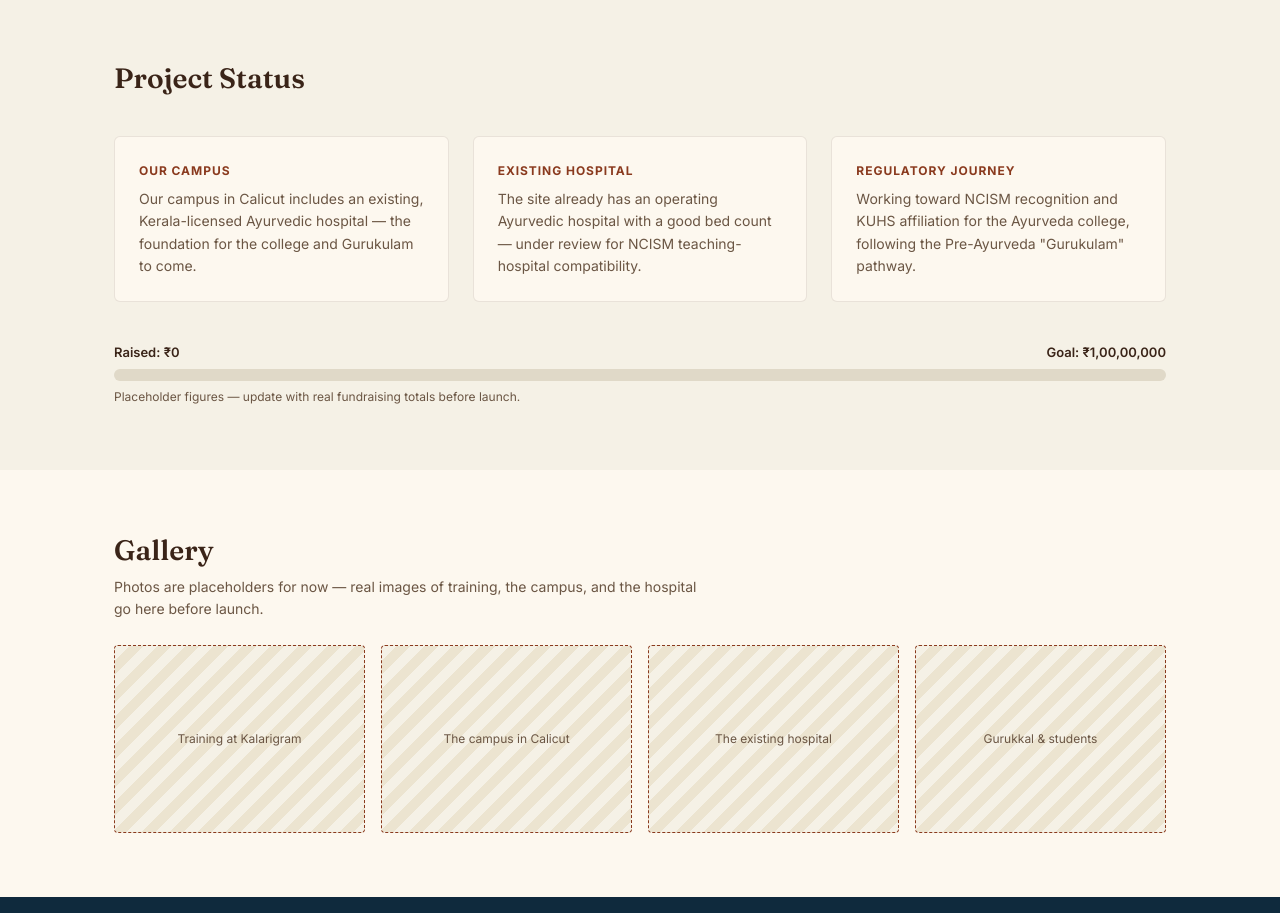
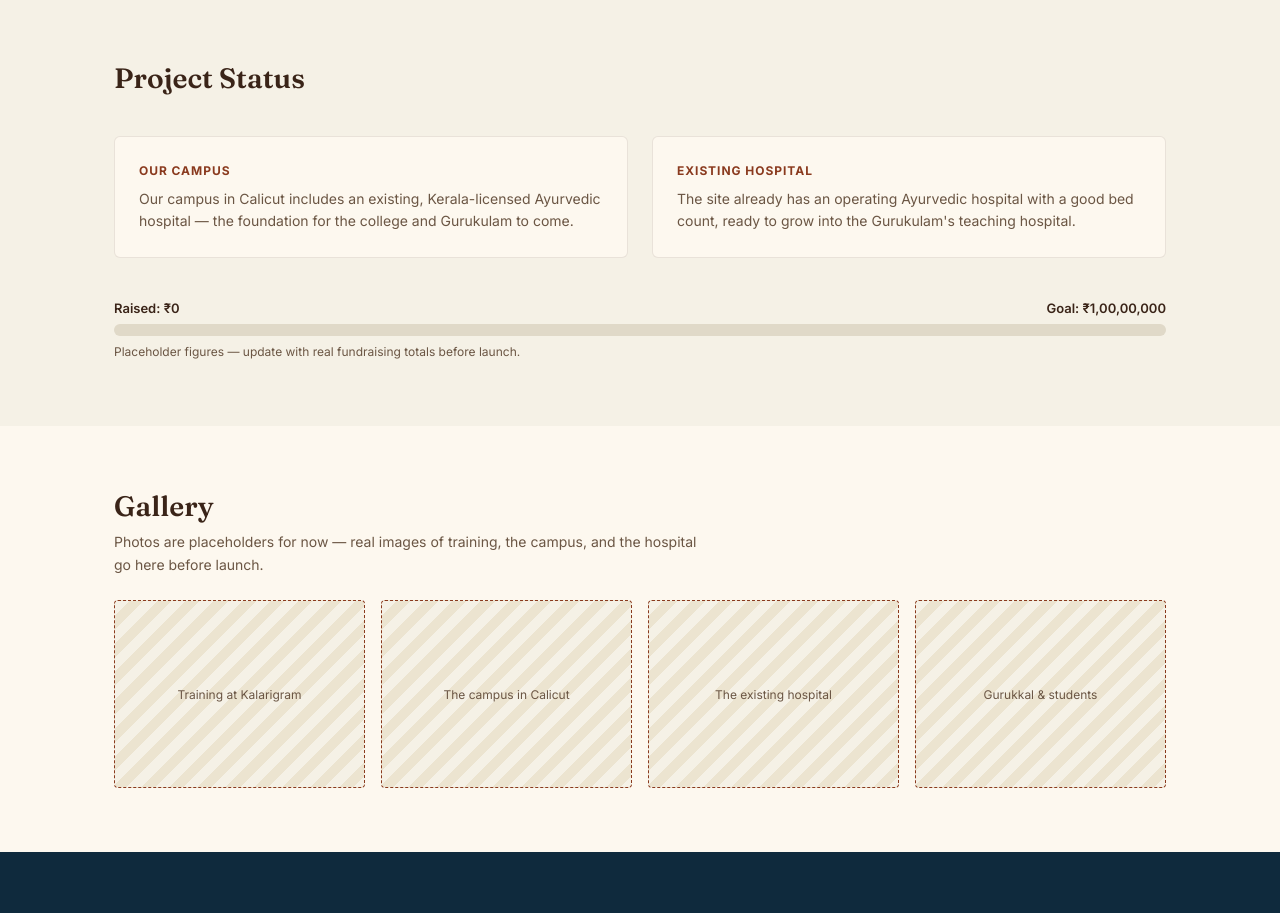
Before and after one commit to MadhanBabuR/gurukulam, a website built with Vite: page index.html in a window 1280 px wide. Shown: the part 1240-2153 px from the top of the page. Built offline with nearby package versions, Linux system fonts and the light colour scheme.

Commit message:
Remove the regulatory-status card from Project Status
Team decided regulatory detail (NCISM recognition, KUHS affiliation
progress) doesn't belong on the public site. Dropped the "Regulatory
Journey" status card entirely and softened the Existing Hospital
card's "under review for NCISM teaching-hospital compatibility" line
to a plain description with no regulatory-status framing.

```diff
--- a/index.html
+++ b/index.html
@@ -78,11 +78,7 @@
         </div>
         <div class="status-card">
           <p class="status-card__label">Existing Hospital</p>
-          <p class="status-card__body">The site already has an operating Ayurvedic hospital with a good bed count — under review for NCISM teaching-hospital compatibility.</p>
-        </div>
-        <div class="status-card">
-          <p class="status-card__label">Regulatory Journey</p>
-          <p class="status-card__body">Working toward NCISM recognition and KUHS affiliation for the Ayurveda college, following the Pre-Ayurveda "Gurukulam" pathway.</p>
+          <p class="status-card__body">The site already has an operating Ayurvedic hospital with a good bed count, ready to grow into the Gurukulam's teaching hospital.</p>
         </div>
       </div>
       <div class="fundraise">
```
